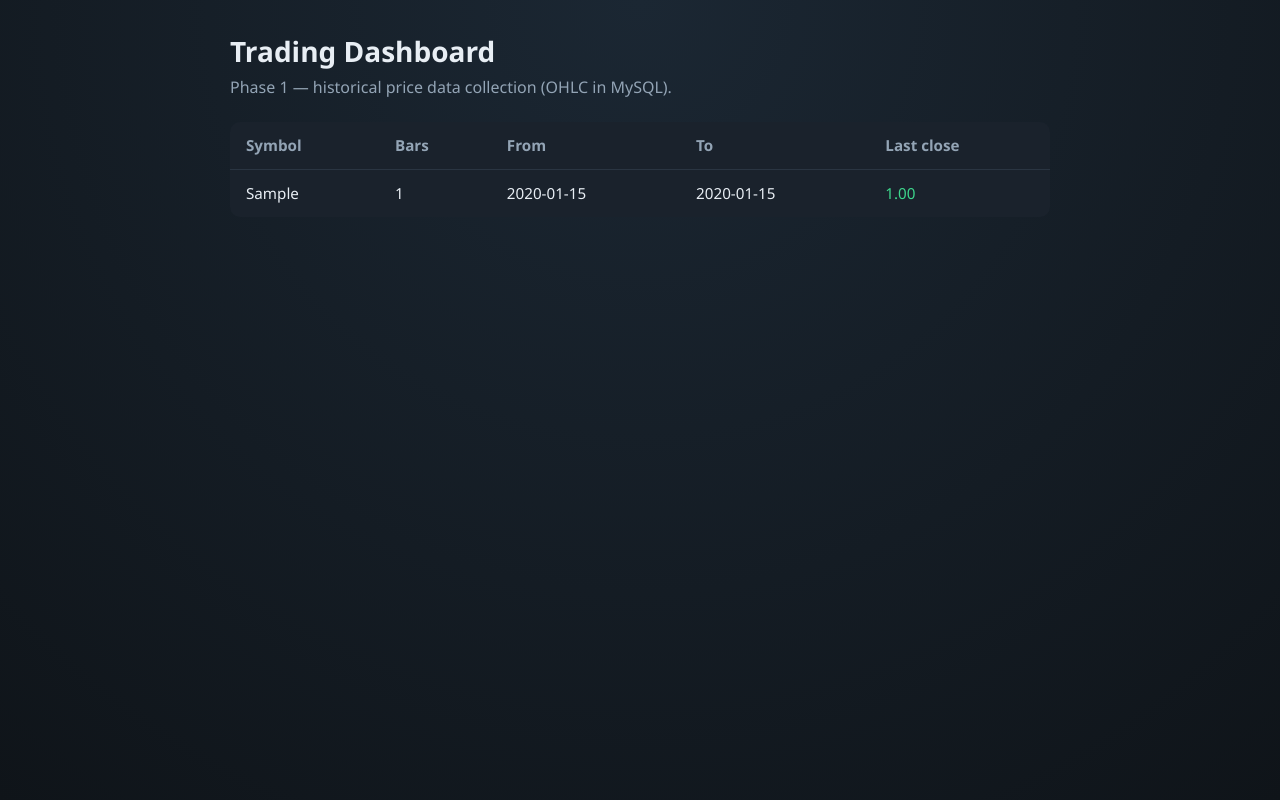
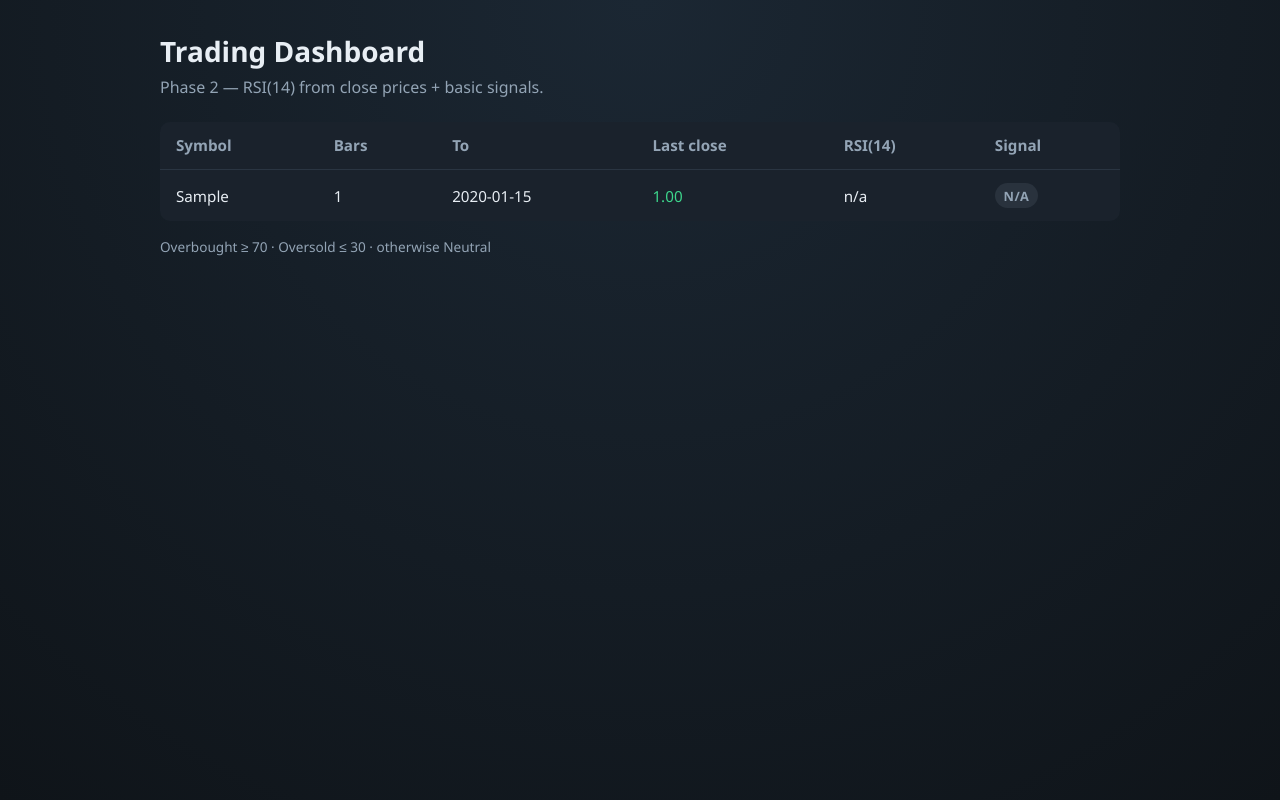
Before and after one commit to Test8910/test, a PHP site: page /trading/public/index.php in a window 1280 px wide. Run offline with PHP 8.4, Linux system fonts and the light colour scheme; tables that the repository leaves empty hold one stand-in row (values such as "Sample post").

Commit message:
Add Phase 2 RSI calculation from close prices
Implement 14-period RSI (SMA seed + Wilder smoothing), CLI output,
and dashboard columns for RSI with overbought/oversold/neutral signals.

Co-authored-by: Test8910 <Test8910@users.noreply.github.com>

```diff
--- a/trading/public/index.php
+++ b/trading/public/index.php
@@ -3,17 +3,18 @@
 declare(strict_types=1);
 
 /**
- * Minimal Phase 1 status page: show ingested symbols and latest closes.
+ * Phase 1+2 dashboard: OHLC summary, RSI(14), basic signals.
  */
 
 use Trading\Database;
 use Trading\PriceRepository;
+use Trading\RsiCalculator;
 
 $config = require dirname(__DIR__) . '/src/bootstrap.php';
 
 try {
     $repo = new PriceRepository(Database::connection($config));
-    $summary = $repo->summary();
+    $summary = $repo->summaryWithRsi(RsiCalculator::DEFAULT_PERIOD);
     $error = null;
 } catch (Throwable $e) {
     $summary = [];
@@ -25,7 +26,7 @@ try {
 <head>
   <meta charset="UTF-8" />
   <meta name="viewport" content="width=device-width, initial-scale=1" />
-  <title>Trading Dashboard — Phase 1</title>
+  <title>Trading Dashboard — Phase 2</title>
   <style>
     :root {
       --bg: #0f1419;
@@ -34,6 +35,9 @@ try {
       --muted: #93a4b5;
       --accent: #3dd68c;
       --line: #2a3542;
+      --hot: #ff7b72;
+      --cold: #79c0ff;
+      --mid: #d2a8ff;
     }
     * { box-sizing: border-box; }
     body {
@@ -44,7 +48,7 @@ try {
       min-height: 100vh;
       padding: 2rem 1.25rem;
     }
-    main { max-width: 820px; margin: 0 auto; }
+    main { max-width: 960px; margin: 0 auto; }
     h1 { margin: 0 0 0.35rem; font-size: 1.75rem; font-weight: 650; }
     p { color: var(--muted); margin: 0 0 1.5rem; }
     .error {
@@ -70,15 +74,30 @@ try {
     }
     th { color: var(--muted); font-weight: 600; }
     tr:last-child td { border-bottom: 0; }
-    .close { color: var(--accent); font-variant-numeric: tabular-nums; }
+    .close, .rsi { font-variant-numeric: tabular-nums; }
+    .close { color: var(--accent); }
+    .signal {
+      display: inline-block;
+      padding: 0.2rem 0.55rem;
+      border-radius: 999px;
+      font-size: 0.8rem;
+      font-weight: 600;
+      text-transform: uppercase;
+      letter-spacing: 0.03em;
+    }
+    .signal-overbought { background: rgba(255, 123, 114, 0.15); color: var(--hot); }
+    .signal-oversold { background: rgba(121, 192, 255, 0.15); color: var(--cold); }
+    .signal-neutral { background: rgba(210, 168, 255, 0.12); color: var(--mid); }
+    .signal-na { background: rgba(147, 164, 181, 0.12); color: var(--muted); }
     .empty { color: var(--muted); padding: 1.25rem; background: var(--panel); border-radius: 10px; }
     code { color: #9fd3ff; }
+    .legend { margin-top: 1rem; font-size: 0.85rem; color: var(--muted); }
   </style>
 </head>
 <body>
   <main>
     <h1>Trading Dashboard</h1>
-    <p>Phase 1 — historical price data collection (OHLC in MySQL).</p>
+    <p>Phase 2 — RSI(<?= (int) RsiCalculator::DEFAULT_PERIOD ?>) from close prices + basic signals.</p>
 
     <?php if ($error !== null): ?>
       <div class="error">Database error: <?= htmlspecialchars($error, ENT_QUOTES, 'UTF-8') ?></div>
@@ -91,23 +110,41 @@ try {
           <tr>
             <th>Symbol</th>
             <th>Bars</th>
-            <th>From</th>
             <th>To</th>
             <th>Last close</th>
+            <th>RSI(14)</th>
+            <th>Signal</th>
           </tr>
         </thead>
         <tbody>
           <?php foreach ($summary as $row): ?>
+            <?php
+              $signal = $row['signal'];
+              $signalClass = match ($signal) {
+                  'overbought' => 'signal-overbought',
+                  'oversold' => 'signal-oversold',
+                  'neutral' => 'signal-neutral',
+                  default => 'signal-na',
+              };
+            ?>
             <tr>
               <td><?= htmlspecialchars($row['symbol'], ENT_QUOTES, 'UTF-8') ?></td>
               <td><?= (int) $row['bars'] ?></td>
-              <td><?= htmlspecialchars($row['first_date'], ENT_QUOTES, 'UTF-8') ?></td>
               <td><?= htmlspecialchars($row['last_date'], ENT_QUOTES, 'UTF-8') ?></td>
               <td class="close"><?= htmlspecialchars((string) $row['last_close'], ENT_QUOTES, 'UTF-8') ?></td>
+              <td class="rsi">
+                <?= $row['rsi'] === null ? 'n/a' : htmlspecialchars(number_format((float) $row['rsi'], 2), ENT_QUOTES, 'UTF-8') ?>
+              </td>
+              <td><span class="signal <?= $signalClass ?>"><?= htmlspecialchars($signal, ENT_QUOTES, 'UTF-8') ?></span></td>
             </tr>
           <?php endforeach; ?>
         </tbody>
       </table>
+      <p class="legend">
+        Overbought ≥ <?= (int) RsiCalculator::OVERBOUGHT ?>
+        · Oversold ≤ <?= (int) RsiCalculator::OVERSOLD ?>
+        · otherwise Neutral
+      </p>
     <?php endif; ?>
   </main>
 </body>
--- a/trading/src/PriceRepository.php
+++ b/trading/src/PriceRepository.php
@@ -81,6 +81,27 @@ final class PriceRepository
     }
 
     /**
+     * Ordered closes for RSI (oldest → newest).
+     *
+     * @return list<float>
+     */
+    public function closes(string $symbol): array
+    {
+        $stmt = $this->pdo->prepare(
+            'SELECT close
+             FROM prices
+             WHERE symbol = :symbol
+             ORDER BY date ASC'
+        );
+        $stmt->execute([':symbol' => $symbol]);
+
+        return array_map(
+            static fn (array $row): float => (float) $row['close'],
+            $stmt->fetchAll()
+        );
+    }
+
+    /**
      * @return list<array{symbol: string, bars: int, first_date: string, last_date: string, last_close: string}>
      */
     public function summary(): array
@@ -103,4 +124,32 @@ final class PriceRepository
 
         return $this->pdo->query($sql)->fetchAll();
     }
+
+    /**
+     * Summary rows enriched with latest RSI(14) and signal.
+     *
+     * @return list<array{
+     *   symbol: string,
+     *   bars: int,
+     *   first_date: string,
+     *   last_date: string,
+     *   last_close: string,
+     *   rsi: ?float,
+     *   signal: string
+     * }>
+     */
+    public function summaryWithRsi(int $period = RsiCalculator::DEFAULT_PERIOD): array
+    {
+        $rows = [];
+        foreach ($this->summary() as $row) {
+            $rsi = RsiCalculator::calculateRSI($this->closes($row['symbol']), $period);
+            $rows[] = [
+                ...$row,
+                'rsi' => $rsi,
+                'signal' => RsiCalculator::signal($rsi),
+            ];
+        }
+
+        return $rows;
+    }
 }
--- /dev/null
+++ b/trading/src/RsiCalculator.php
@@ -0,0 +1,115 @@
+<?php
+
+declare(strict_types=1);
+
+namespace Trading;
+
+/**
+ * 14-period RSI from close prices only.
+ *
+ * Seed averages match the classic SMA approach from Phase 2:
+ *   avgGain / avgLoss over the first $period changes, then RS → RSI.
+ * Later values use Wilder smoothing (standard RSI).
+ */
+final class RsiCalculator
+{
+    public const DEFAULT_PERIOD = 14;
+    public const OVERBOUGHT = 70.0;
+    public const OVERSOLD = 30.0;
+
+    /**
+     * Latest RSI for an ordered list of closes (oldest → newest).
+     *
+     * @param list<float|int|string> $prices
+     */
+    public static function calculateRSI(array $prices, int $period = self::DEFAULT_PERIOD): ?float
+    {
+        $series = self::series($prices, $period);
+        if ($series === []) {
+            return null;
+        }
+
+        return $series[array_key_last($series)];
+    }
+
+    /**
+     * Full RSI series. Index N is the RSI at close index N.
+     * Values before the first computable bar are omitted.
+     *
+     * @param list<float|int|string> $prices
+     * @return array<int, float> keyed by close index
+     */
+    public static function series(array $prices, int $period = self::DEFAULT_PERIOD): array
+    {
+        if ($period < 1) {
+            throw new \InvalidArgumentException('RSI period must be >= 1');
+        }
+
+        $closes = [];
+        foreach ($prices as $price) {
+            if ($price === null || $price === '') {
+                continue;
+            }
+            $closes[] = (float) $price;
+        }
+
+        // Need period changes ⇒ period + 1 closes for the first RSI value
+        if (count($closes) < $period + 1) {
+            return [];
+        }
+
+        $gains = [];
+        $losses = [];
+
+        for ($i = 1; $i < count($closes); $i++) {
+            $change = $closes[$i] - $closes[$i - 1];
+            if ($change > 0) {
+                $gains[] = $change;
+                $losses[] = 0.0;
+            } else {
+                $gains[] = 0.0;
+                $losses[] = abs($change);
+            }
+        }
+
+        $avgGain = array_sum(array_slice($gains, 0, $period)) / $period;
+        $avgLoss = array_sum(array_slice($losses, 0, $period)) / $period;
+
+        $series = [];
+        // First RSI aligns with close index = $period
+        $series[$period] = self::rsiFromAverages($avgGain, $avgLoss);
+
+        for ($i = $period; $i < count($gains); $i++) {
+            $avgGain = (($avgGain * ($period - 1)) + $gains[$i]) / $period;
+            $avgLoss = (($avgLoss * ($period - 1)) + $losses[$i]) / $period;
+            $series[$i + 1] = self::rsiFromAverages($avgGain, $avgLoss);
+        }
+
+        return $series;
+    }
+
+    public static function signal(?float $rsi): string
+    {
+        if ($rsi === null) {
+            return 'n/a';
+        }
+        if ($rsi >= self::OVERBOUGHT) {
+            return 'overbought';
+        }
+        if ($rsi <= self::OVERSOLD) {
+            return 'oversold';
+        }
+
+        return 'neutral';
+    }
+
+    private static function rsiFromAverages(float $avgGain, float $avgLoss): float
+    {
+        if ($avgLoss == 0.0) {
+            return 100.0;
+        }
+
+        $rs = $avgGain / $avgLoss;
+        return round(100 - (100 / (1 + $rs)), 2);
+    }
+}
```
Also changed, not shown: trading/README.md, 1 other file.
